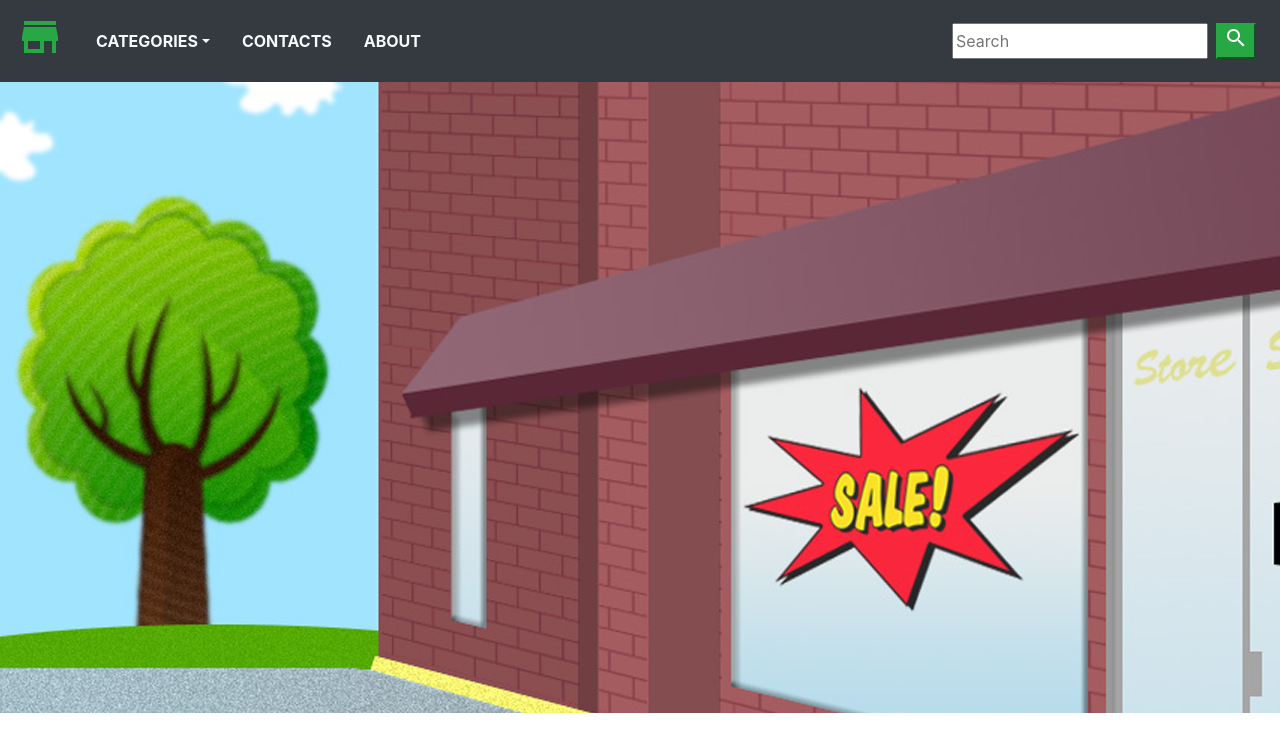
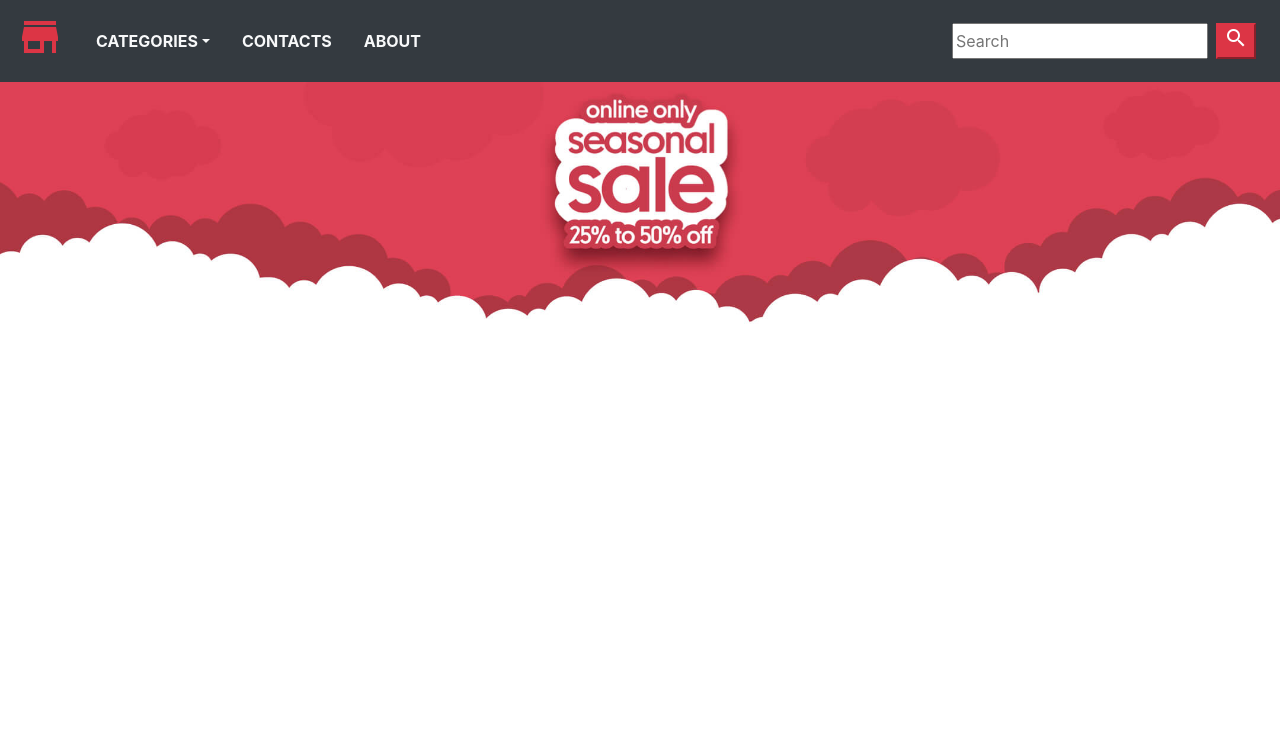
Before and after one commit to rshpak1996/ecomstore, a Django app: page / in a window 1280 px wide; the page is wider, and only the part inside the window is pictured. Shown: the top 752 px of that part. Run offline with Django 3.2, Linux system fonts and the light colour scheme.

Commit message:
Add background

```diff
--- a/shop/templates/shop/home.html
+++ b/shop/templates/shop/home.html
@@ -9,7 +9,7 @@ Homepage
 {% block content %}
 <div class="container-fluid">
     <div class="row">
-        <img src="{% static 'sale1.png' %}">
+        <img class="img-fluid" src="{% static 'images/senssale.jpg' %}">
     </div>
 </div>
 {% endblock %}
--- a/shop/templates/wrapper.html
+++ b/shop/templates/wrapper.html
@@ -32,13 +32,13 @@
 
     <nav class="navbar navbar-expand-md bg-dark">
 
-        <a class="navbar-brand" href=""><i class="material-icons md-48 text-success">store</i></a>
+        <a class="navbar-brand" href=""><i class="material-icons md-48 text-danger">store</i></a>
         <button class="navbar-toggler bg-light" data-toggle="collapse" data-target="#navbar"><span class="material-icons">menu
             </span></button>
 
         <div class="collapse navbar-collapse justify-content-between" id="navbar">
 
-            <ul class="navbar-nav">
+            <ul class="navbar-nav my-2">
                 <li class="nav-item dropdown"><a
                         class="nav-link text-light text-uppercase font-weight-bold px-3 dropdown-toggle"
                         data-toggle="dropdown" href="">Categories</a>
@@ -58,9 +58,9 @@
             </ul>
 
             <form class="form-inline" action="">
-                <div class="input-group">
+                <div class="input-group ml-3 my-2">
                     <input type="text" placeholder="Search">
-                    <button class="btn-success mx-2"><i class="material-icons md-24">search</i></button>
+                    <button class="btn-danger mx-2"><i class="material-icons md-24">search</i></button>
                 </div>
             </form>
 
```
Also changed, not shown: ecomstore/static/css/wrapper.css (added), ecomstore/static/images/senssale.jpg (added), ecomstore/static/sale1.png (deleted).
